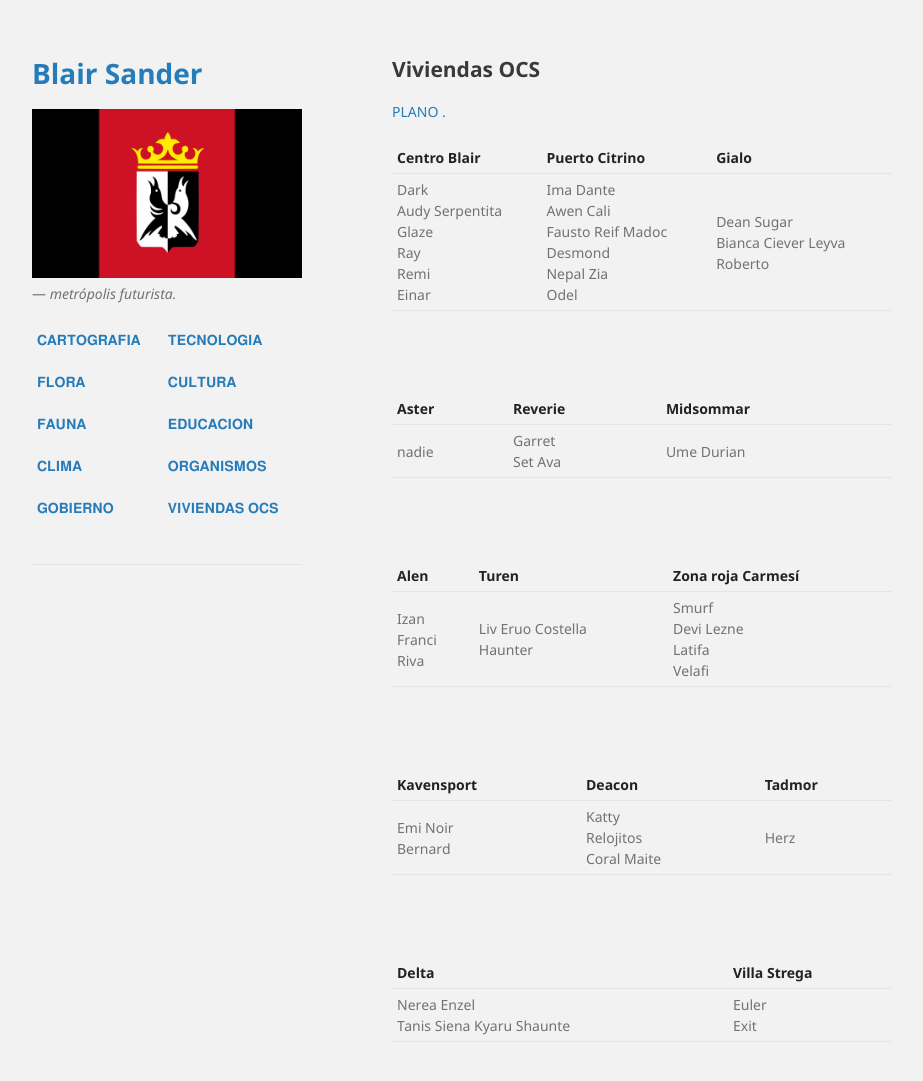
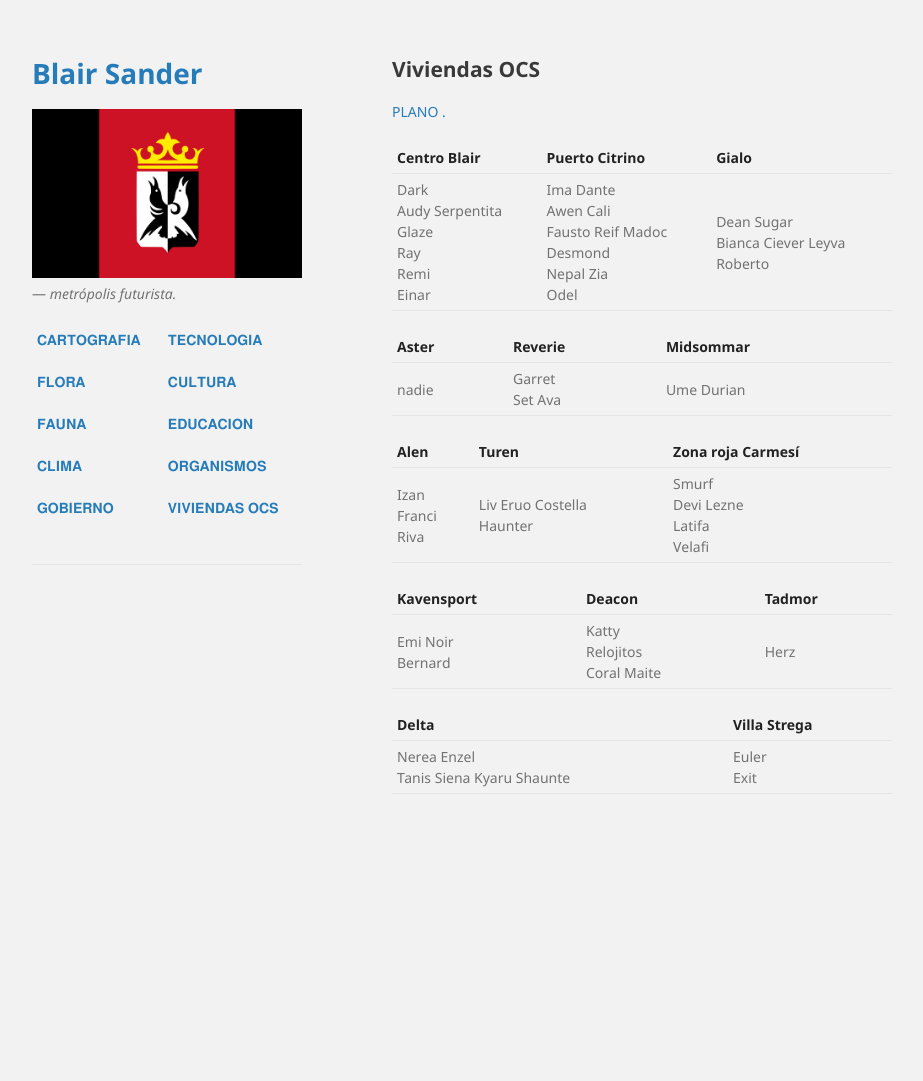
Before and after one commit to BlairSander/ciudad, a Jekyll site: the page built from ocs.md, in a window 1280 px wide and 1112 px high. Shown: the top 1081 px of the window, without its empty margins (178-1101 px from the left). Built offline with Jekyll 4.4.1, drawn with Linux system fonts in a browser that asks for light colours.

Commit message:
Update ocs.md

```diff
--- a/ocs.md
+++ b/ocs.md
@@ -10,27 +10,22 @@ layout: default
 |:-------------|:------------------|:------|
 | Dark <br>Audy Serpentita <br>Glaze <br>Ray <br>Remi <br>Einar | Ima Dante <br>Awen Cali <br>Fausto Reif Madoc <br>Desmond <br>Nepal Zia <br>Odel | Dean Sugar <br>Bianca Ciever Leyva <br>Roberto |
 
-<br>&nbsp;
 
 | **Aster**| **Reverie**| **Midsommar** |
 |:-------------|:------------------|:------|
 | nadie| Garret <br>Set Ava | Ume Durian|
 
-<br>&nbsp;
 
 | **Alen**| **Turen**| **Zona roja Carmesí** |
 |:-------------|:------------------|:------|
 | Izan <br>Franci <br>Riva | Liv Eruo Costella <br>Haunter | Smurf <br>Devi Lezne  <br>Latifa <br>Velafi |
 
-<br>&nbsp;
 
 | **Kavensport**| **Deacon**| **Tadmor** |
 |:-------------|:------------------|:------|
 | Emi Noir <br>Bernard| Katty <br>Relojitos <br>Coral Maite | Herz|
 
 
-<br>&nbsp;
-
 | **Delta**| **Villa Strega**|
 |:-------------|:------------------|
 | Nerea Enzel <br> Tanis Siena Kyaru Shaunte| Euler <br>Exit |
```
